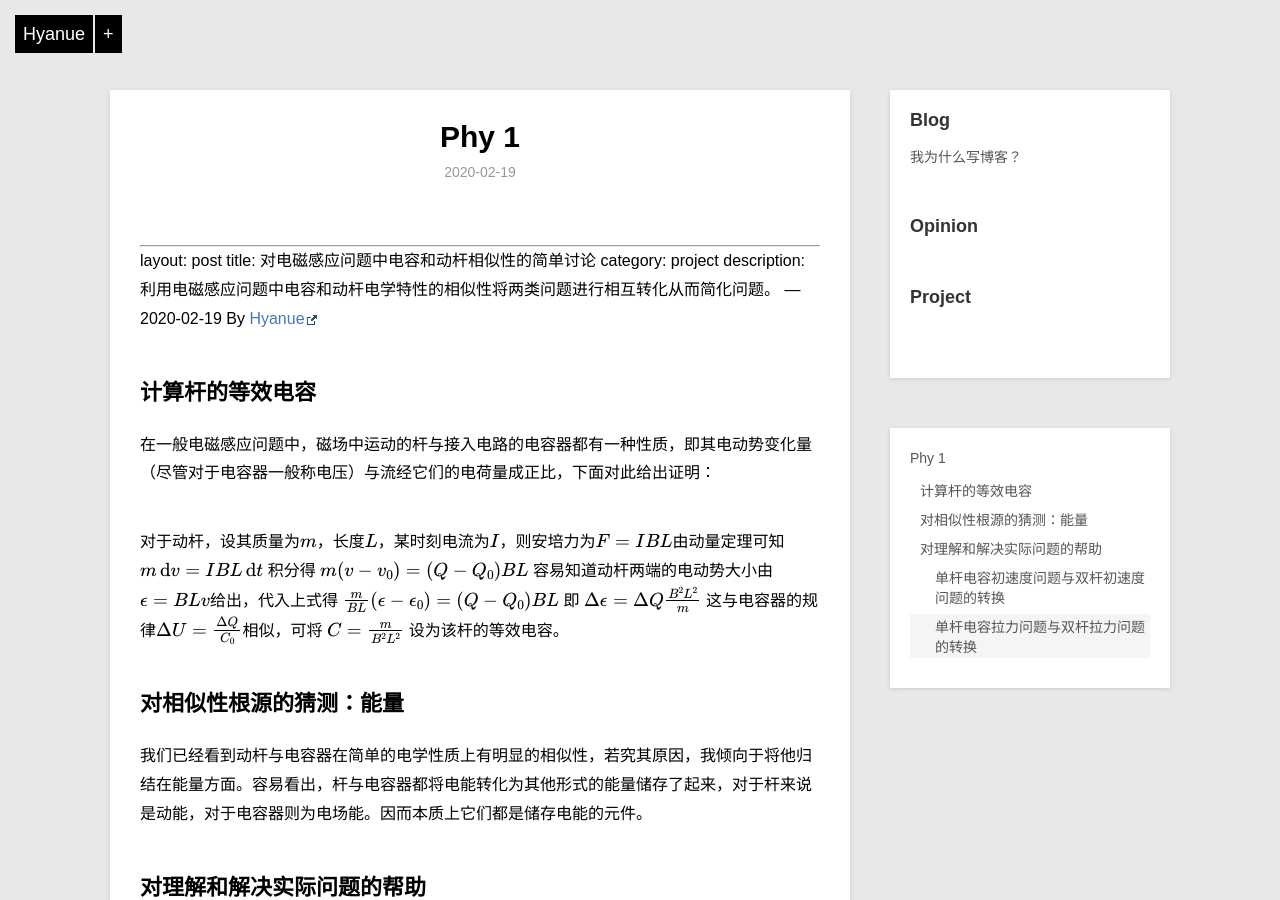
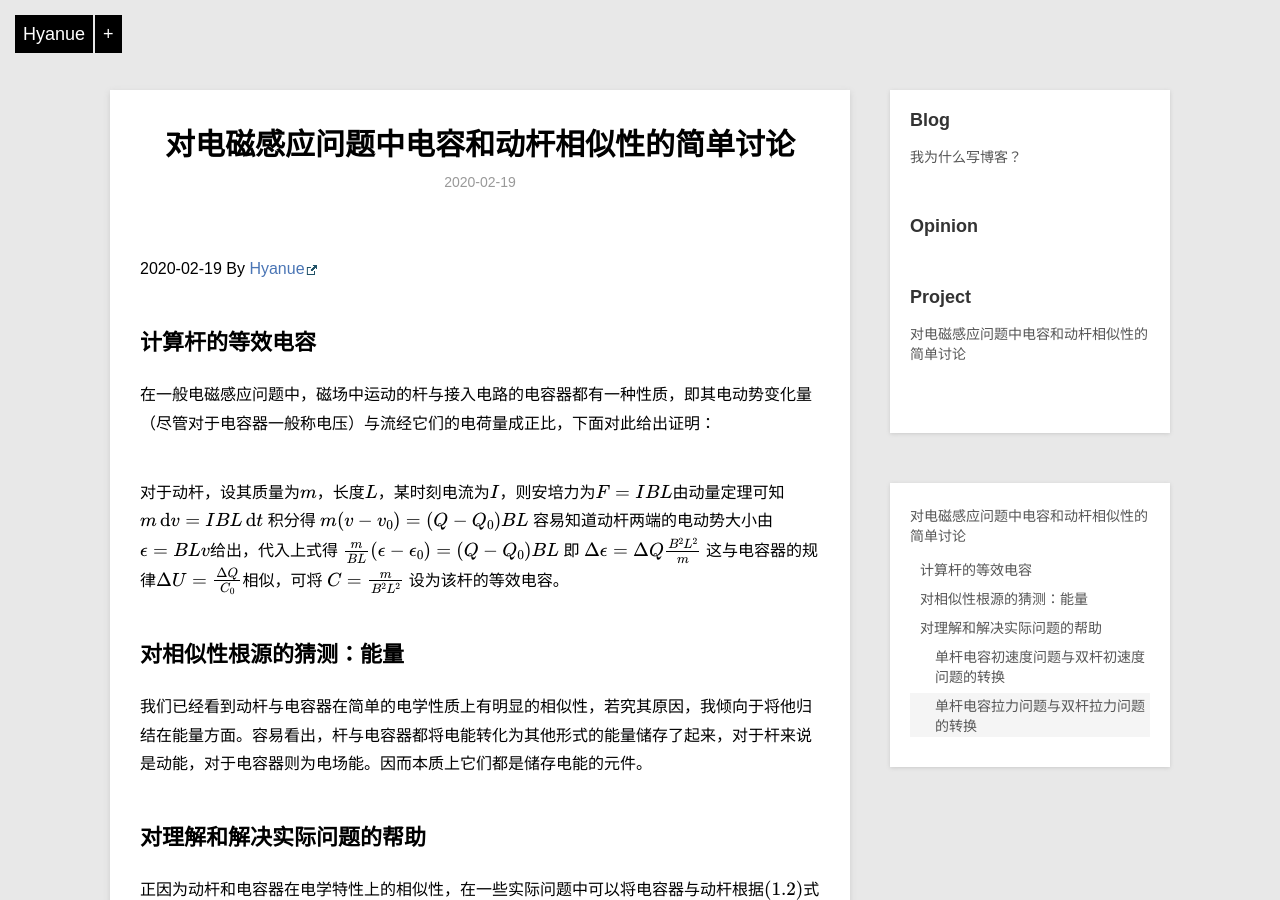
Before and after one commit to Hyanue/Hyanue.github.io, a Jekyll site: the page built from _posts/project/2020-2-19-phy-1.md, in a window 1280 px wide and 900 px high. Built offline with Jekyll 4.4.1, drawn with Linux system fonts in a browser that asks for light colours; our own code applies the rules of GitHub Pages for plain Markdown files; formulas are drawn with MathJax 3.

Commit message:
Update 2020-2-19-phy-1.md

```diff
--- a/_posts/project/2020-2-19-phy-1.md
+++ b/_posts/project/2020-2-19-phy-1.md
@@ -1,3 +1,10 @@
+---
+layout: post
+title: 对电磁感应问题中电容和动杆相似性的简单讨论
+category: project
+description: 利用电磁感应问题中电容和动杆电学特性的相似性将两类问题进行相互转化从而简化问题。
+---
+
 <head>
     <script src="https://cdn.mathjax.org/mathjax/latest/MathJax.js?config=TeX-AMS-MML_HTMLorMML" type="text/javascript"></script>
     <script type="text/x-mathjax-config">
@@ -10,12 +17,7 @@
     </script>
 </head>
 
----
-layout: post
-title: 对电磁感应问题中电容和动杆相似性的简单讨论
-category: project
-description: 利用电磁感应问题中电容和动杆电学特性的相似性将两类问题进行相互转化从而简化问题。
----
+
 2020-02-19 By {{ site.author_info }}
 ## 计算杆的等效电容
 
```
